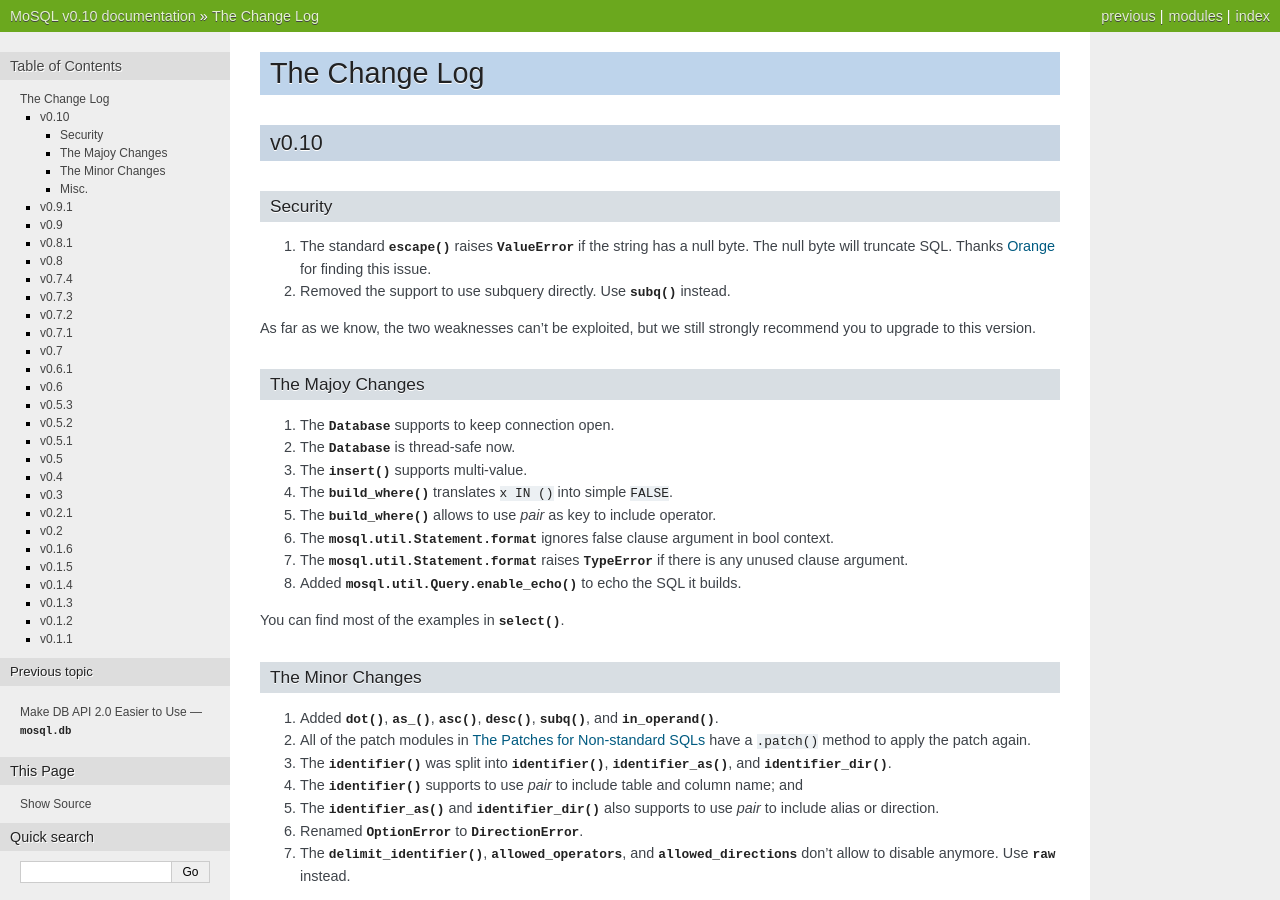
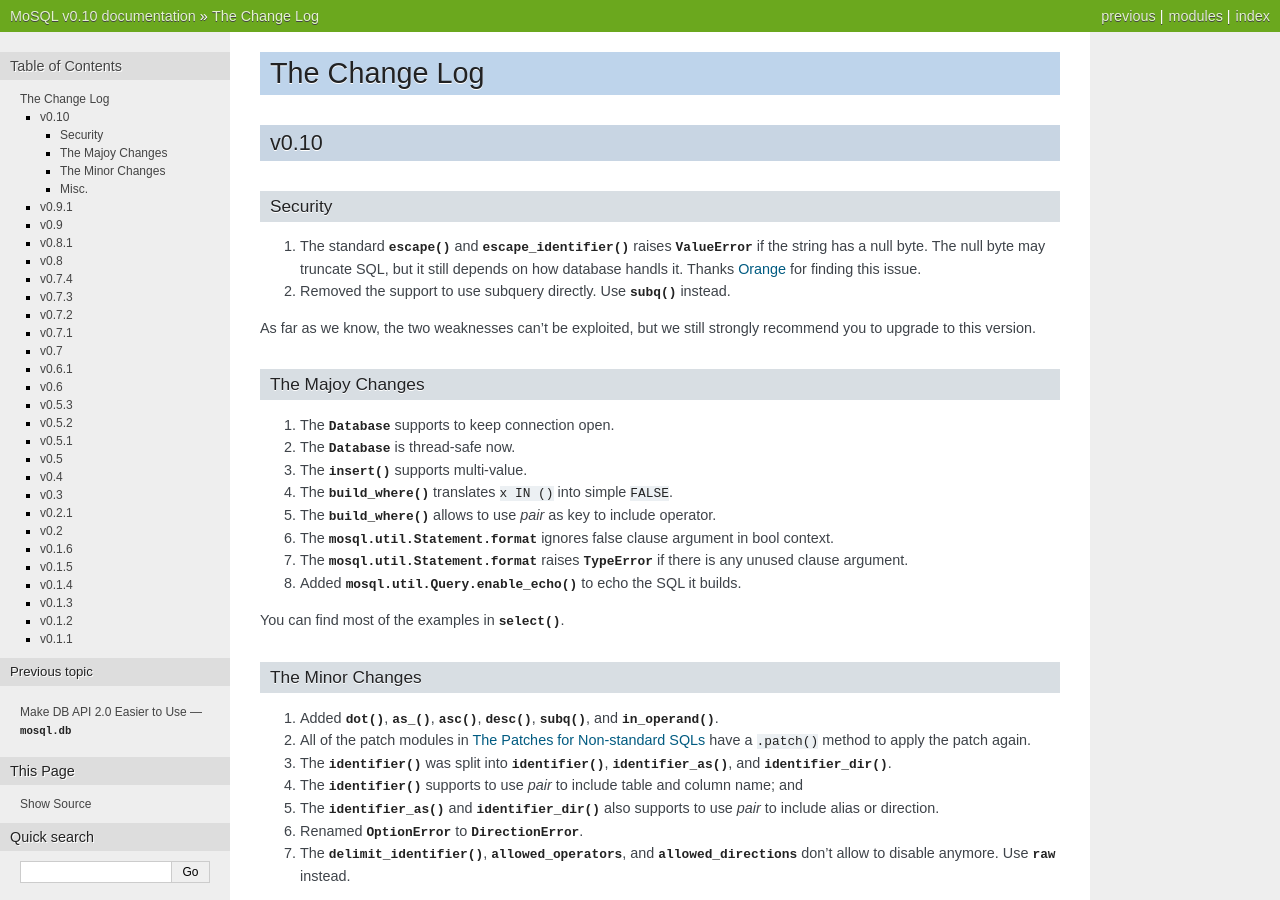
Before and after one commit to moskytw/mosql, a Sphinx documentation site: the page built from docs/changes.rst, in a window 1280 px wide and 900 px high. Built offline with Sphinx 7.4.7, drawn with Linux system fonts in a browser that asks for light colours.

Commit message:
updated the info again

```diff
--- a/docs/changes.rst
+++ b/docs/changes.rst
@@ -7,9 +7,11 @@
 Security
 ~~~~~~~~
 
-#. The standard :func:`~mosql.util.escape` raises :exc:`ValueError` if the
-   string has a null byte. The null byte will truncate SQL. Thanks `Orange
-   <http://blog.orange.tw>`_ for finding this issue.
+#. The standard :func:`~mosql.util.escape` and
+   :func:`~mosql.util.escape_identifier` raises :exc:`ValueError` if the string
+   has a null byte. The null byte may truncate SQL, but it still depends on how
+   database handls it. Thanks `Orange <http://blog.orange.tw>`_ for finding this
+   issue.
 #. Removed the support to use subquery directly. Use :func:`~mosql.util.subq`
    instead.
 
```
